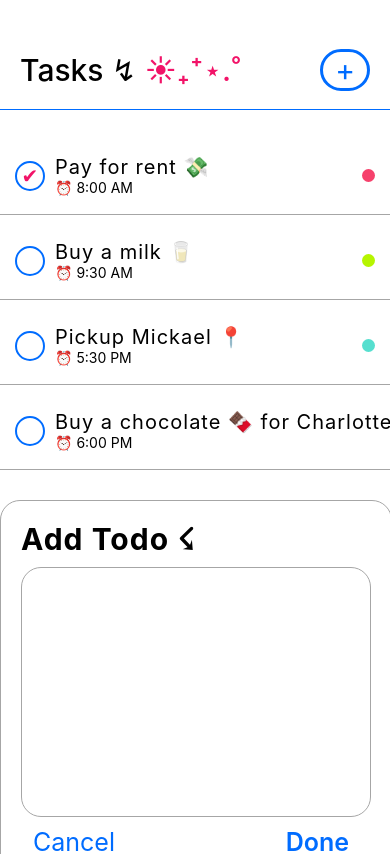
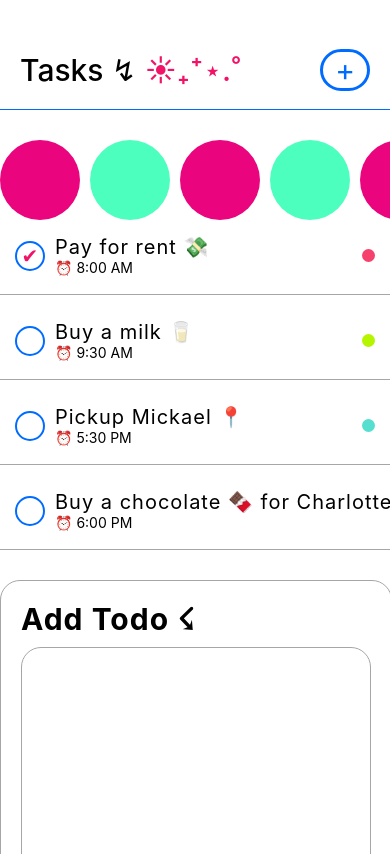
Before and after one commit to harsshg/TODo, a React Native app: screen / in a window 390 px wide. Built offline with nearby package versions, Linux system fonts and the light colour scheme.

Commit message:
components making completed

```diff
--- a/App.tsx
+++ b/App.tsx
@@ -10,6 +10,7 @@ import React, { useState } from 'react';
 import styles from './styles';
 import Addtodo from './Components/Addtodo';
 import { ScrollView } from 'react-native';
+import Storyview from './Components/storyview';
 
 const initialTasks = [
   {
@@ -68,7 +69,10 @@ const App = () => {
           +
         </Text>
       </View>
-     <ScrollView>
+     <ScrollView showsVerticalScrollIndicator={false}>
+
+      {/* Storyscroll */}
+      <Storyview/>
       {/* Render tasks with toggleable tick */}
       {tasks.map(task => (
         <View
--- /dev/null
+++ b/Components/storyview.tsx
@@ -0,0 +1,32 @@
+import { View, Text,ScrollView } from 'react-native'
+import React from 'react'
+
+const Storyview = () => {
+  return (
+    <ScrollView
+      horizontal
+      showsHorizontalScrollIndicator ={false}
+      contentContainerStyle={{display:"flex",flexDirection:"row",gap:10,}}>
+        <View style={{height:80,width:80,borderRadius:"50%",backgroundColor:"#EA047E"}}></View>
+         <View style={{height:80,width:80,borderRadius:"50%",backgroundColor:"#4DFFBE"}}></View>
+           <View style={{height:80,width:80,borderRadius:"50%",backgroundColor:"#EA047E"}}></View>
+         <View style={{height:80,width:80,borderRadius:"50%",backgroundColor:"#4DFFBE"}}></View>
+          <View style={{height:80,width:80,borderRadius:"50%",backgroundColor:"#EA047E"}}></View>
+         <View style={{height:80,width:80,borderRadius:"50%",backgroundColor:"#4DFFBE"}}></View>
+          <View style={{height:80,width:80,borderRadius:"50%",backgroundColor:"#EA047E"}}></View>
+         <View style={{height:80,width:80,borderRadius:"50%",backgroundColor:"#4DFFBE"}}></View>
+          <View style={{height:80,width:80,borderRadius:"50%",backgroundColor:"#EA047E"}}></View>
+         <View style={{height:80,width:80,borderRadius:"50%",backgroundColor:"#4DFFBE"}}></View>
+          <View style={{height:80,width:80,borderRadius:"50%",backgroundColor:"#EA047E"}}></View>
+         <View style={{height:80,width:80,borderRadius:"50%",backgroundColor:"#4DFFBE"}}></View>
+          <View style={{height:80,width:80,borderRadius:"50%",backgroundColor:"#EA047E"}}></View>
+         <View style={{height:80,width:80,borderRadius:"50%",backgroundColor:"#4DFFBE"}}></View>
+          <View style={{height:80,width:80,borderRadius:"50%",backgroundColor:"#EA047E"}}></View>
+         <View style={{height:80,width:80,borderRadius:"50%",backgroundColor:"#4DFFBE"}}></View>
+
+
+      </ScrollView >
+  )
+}
+
+export default Storyview
```
